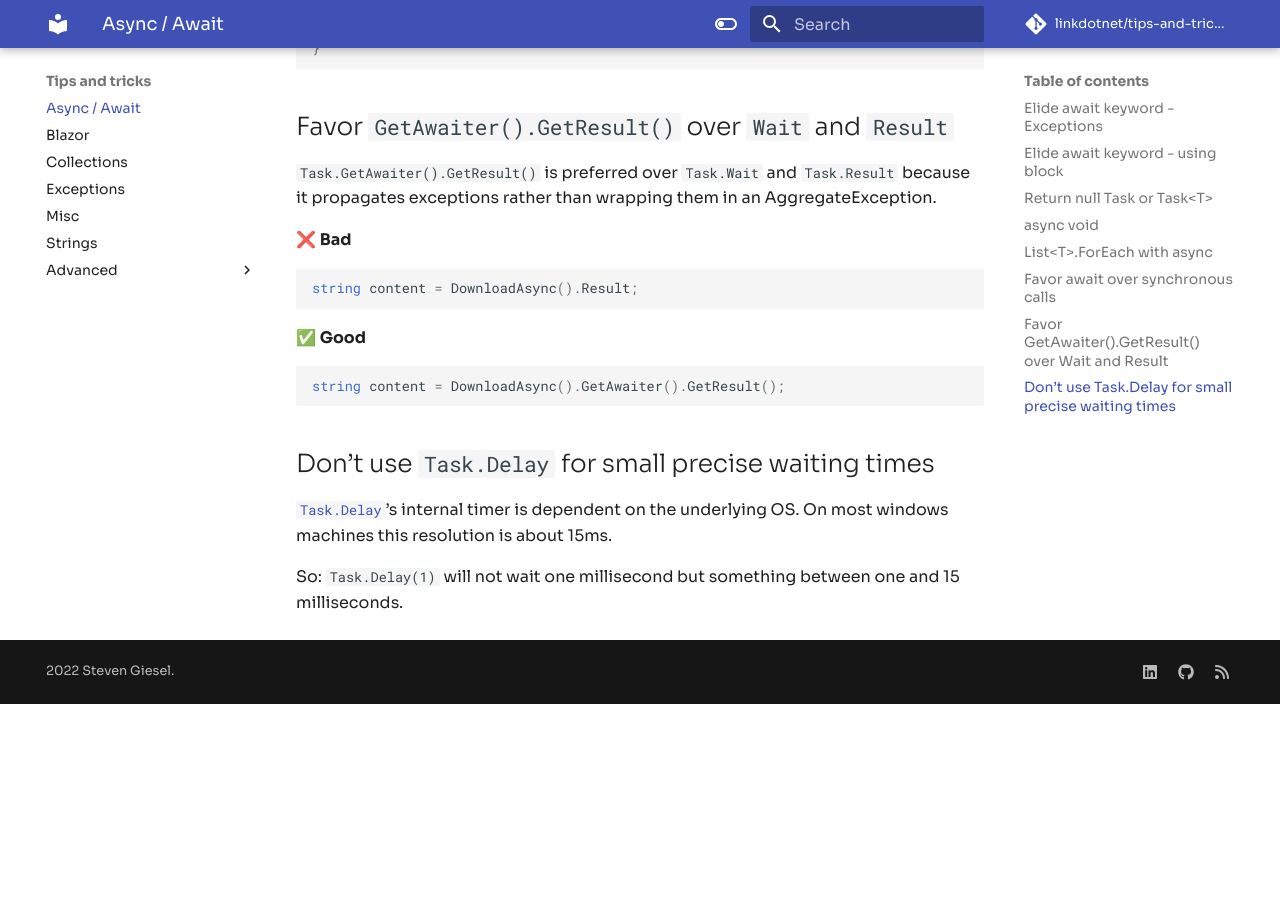
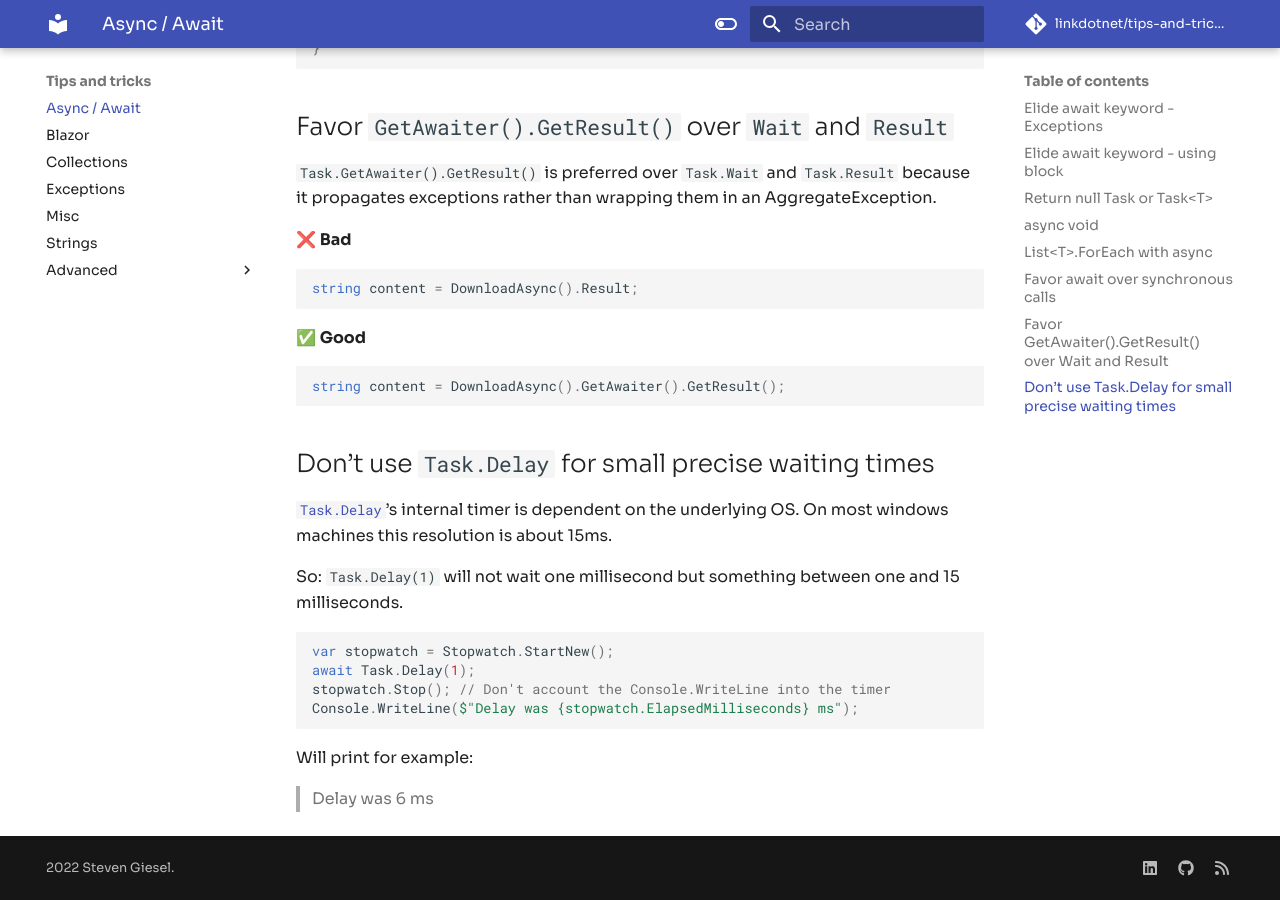
Before and after one commit to linkdotnet/tips-and-tricks, an MkDocs documentation site: the page built from docs/async_await.md, in a window 1280 px wide and 900 px high, scrolled down 4742 px. Built offline with MkDocs 1.6.1 and Material for MkDocs 9.7.7, drawn with Linux system fonts in a browser that asks for light colours; comment, search, counter and statistics services are not loaded; before the commit the page ends 5446 px from its top, so only the background shows below that.

Commit message:
Update Task.Delay with example

````diff
--- a/docs/async_await.md
+++ b/docs/async_await.md
@@ -215,3 +215,13 @@ string content = DownloadAsync().GetAwaiter().GetResult();
 [`Task.Delay`](https://docs.microsoft.com/en-us/dotnet/api/system.threading.tasks.task.delay?view=net-6.0#System_Threading_Tasks_Task_Delay_System_Int32_)'s internal timer is dependent on the underlying OS. On most windows machines this resolution is about 15ms.
 
 So: `Task.Delay(1)` will not wait one millisecond but something between one and 15 milliseconds.
+
+```csharp
+var stopwatch = Stopwatch.StartNew();
+await Task.Delay(1);
+stopwatch.Stop(); // Don't account the Console.WriteLine into the timer
+Console.WriteLine($"Delay was {stopwatch.ElapsedMilliseconds} ms");
+```
+
+Will print for example:
+> Delay was 6 ms
````
